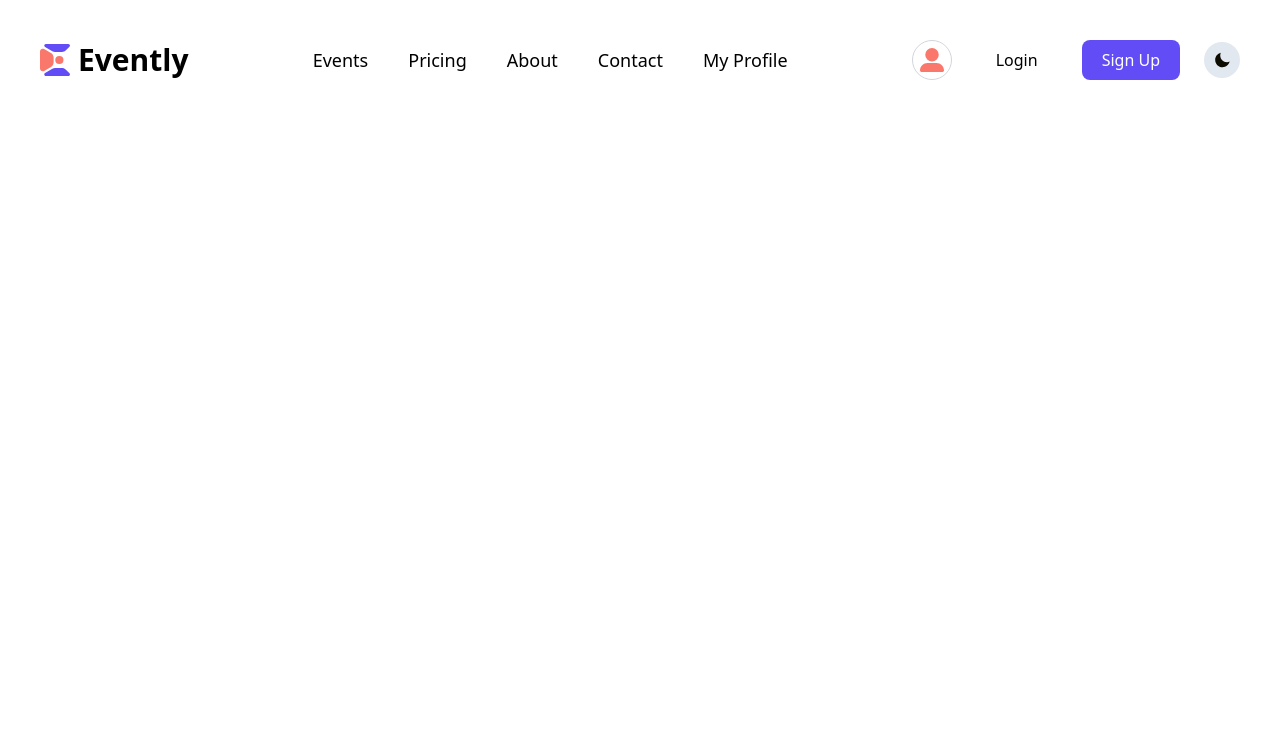
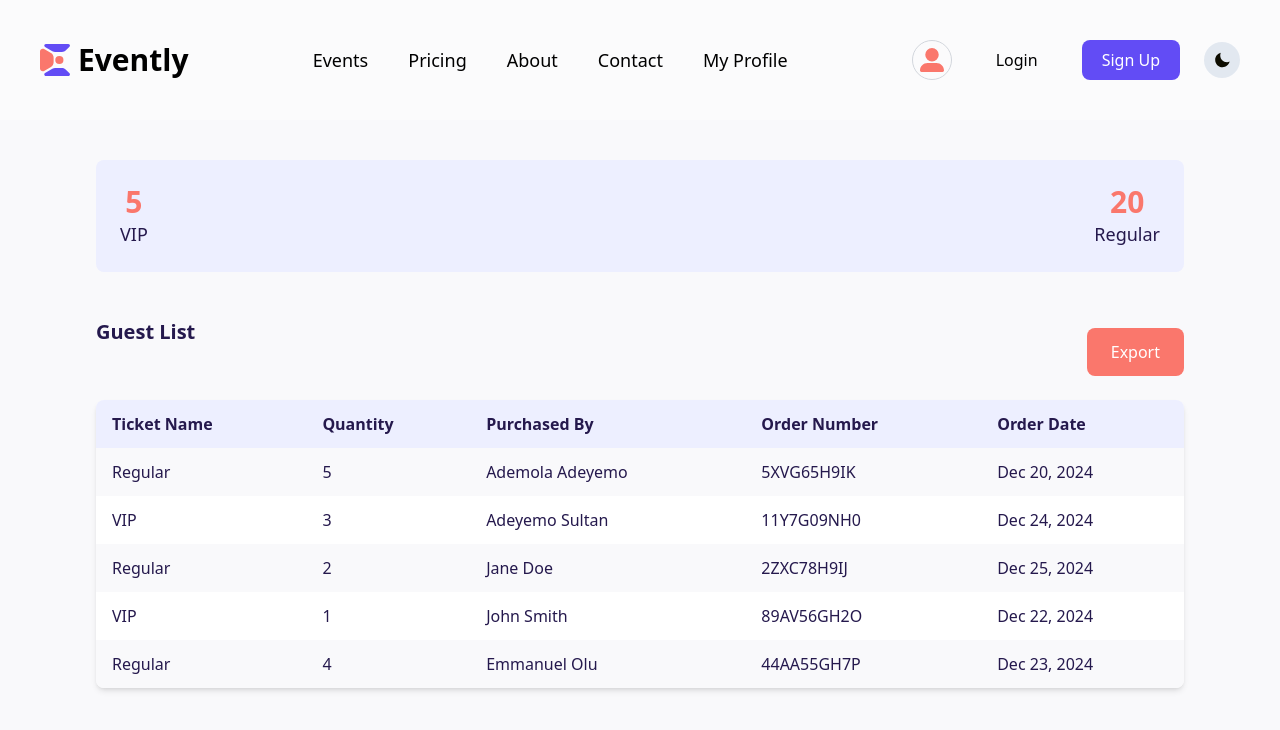
Before and after one commit to Mcdemzy/Evently-EMS, a React (Vite) app: page /guests in a window 1280 px wide. Shown: the top 730 px of the page. Built offline with nearby package versions, Linux system fonts and the light colour scheme.

Commit message:
Refactor Test component and add new Appearance component

```diff
--- a/src/App.tsx
+++ b/src/App.tsx
@@ -21,6 +21,8 @@ import TicketsPage2 from "./components/Tickets/ContactPage";
 import TicketsPage3 from "./components/Tickets/PaymentPage";
 import Profile from "./components/Profile/Profile";
 import ProfileEventDetails from "./components/Profile/EventDetails/ProfileEventDetails";
+import Guestlist from "./Guestlist";
+import Sales from "./Sales";
 
 const App = () => {
   const [isDarkMode, toggleDarkMode] = useDarkMode();
@@ -50,6 +52,8 @@ const App = () => {
           <Route path="/events/create/2" element={<Event2 />} />
           <Route path="/events/preview" element={<PreviewTicket />} />
           <Route path="/events/create/3" element={<Event3 />} />
+          <Route path="/guests" element={<Guestlist />} />
+          <Route path="/sales" element={<Sales />} />
 
           {/* Profile Events Routes */}
           <Route
--- /dev/null
+++ b/src/Guestlist.tsx
@@ -0,0 +1,130 @@
+// Dummy Data
+const guestData = [
+  {
+    ticketName: "Regular",
+    quantity: 5,
+    purchasedBy: "Ademola Adeyemo",
+    orderNumber: "5XVG65H9IK",
+    orderDate: "Dec 20, 2024",
+  },
+  {
+    ticketName: "VIP",
+    quantity: 3,
+    purchasedBy: "Adeyemo Sultan",
+    orderNumber: "11Y7G09NH0",
+    orderDate: "Dec 24, 2024",
+  },
+  {
+    ticketName: "Regular",
+    quantity: 2,
+    purchasedBy: "Jane Doe",
+    orderNumber: "2ZXC78H9IJ",
+    orderDate: "Dec 25, 2024",
+  },
+  {
+    ticketName: "VIP",
+    quantity: 1,
+    purchasedBy: "John Smith",
+    orderNumber: "89AV56GH2O",
+    orderDate: "Dec 22, 2024",
+  },
+  {
+    ticketName: "Regular",
+    quantity: 4,
+    purchasedBy: "Emmanuel Olu",
+    orderNumber: "44AA55GH7P",
+    orderDate: "Dec 23, 2024",
+  },
+];
+
+// Function to export guestlist as CSV
+const exportToCSV = () => {
+  const csvHeaders =
+    "Ticket Name,Quantity,Purchased By,Order Number,Order Date\n";
+  const csvRows = guestData
+    .map((guest) =>
+      [
+        guest.ticketName,
+        guest.quantity,
+        guest.purchasedBy,
+        guest.orderNumber,
+        guest.orderDate,
+      ].join(",")
+    )
+    .join("\n");
+
+  const csvContent = `data:text/csv;charset=utf-8,${csvHeaders}${csvRows}`;
+  const encodedUri = encodeURI(csvContent);
+  const link = document.createElement("a");
+  link.setAttribute("href", encodedUri);
+  link.setAttribute("download", "guestlist.csv");
+  document.body.appendChild(link);
+  link.click();
+  document.body.removeChild(link);
+};
+
+const Guestlist = () => {
+  return (
+    <main className="px-6 md:px-16 lg:px-24 py-10 bg-[#F9F9FB] min-h-screen pt-[160px]">
+      {/* Guest Count Section */}
+      <section className="flex justify-between items-center bg-[#EDEFFF] p-6 rounded-lg mb-8">
+        <div className="flex flex-col text-center">
+          <span className="text-3xl font-bold text-[#FA776C]">5</span>
+          <span className="text-lg text-[#25194D]">VIP</span>
+        </div>
+        <div className="flex flex-col text-center">
+          <span className="text-3xl font-bold text-[#FA776C]">20</span>
+          <span className="text-lg text-[#25194D]">Regular</span>
+        </div>
+      </section>
+
+      {/* Guestlist Table */}
+      <section>
+        <div className="flex items-center mb-6 justify-between">
+          <h2 className="text-[#25194D] text-xl font-semibold mb-4">
+            Guest List
+          </h2>
+          {/* Export Button */}
+
+          <button
+            className="bg-[#FA776C] text-white py-3 px-6 rounded-lg mt-6 block ml-auto hover:bg-[#e8645a] transition-all"
+            onClick={exportToCSV}
+          >
+            Export
+          </button>
+        </div>
+        <div className="overflow-x-auto bg-white rounded-lg shadow-md">
+          <table className="table-auto w-full border-collapse">
+            <thead>
+              <tr className="bg-[#EDEFFF] text-[#25194D] text-left">
+                <th className="px-4 py-3">Ticket Name</th>
+                <th className="px-4 py-3">Quantity</th>
+                <th className="px-4 py-3">Purchased By</th>
+                <th className="px-4 py-3">Order Number</th>
+                <th className="px-4 py-3">Order Date</th>
+              </tr>
+            </thead>
+            <tbody>
+              {guestData.map((guest, index) => (
+                <tr
+                  key={index}
+                  className={`${
+                    index % 2 === 0 ? "bg-[#F9F9FB]" : "bg-white"
+                  } text-[#25194D]`}
+                >
+                  <td className="px-4 py-3">{guest.ticketName}</td>
+                  <td className="px-4 py-3">{guest.quantity}</td>
+                  <td className="px-4 py-3">{guest.purchasedBy}</td>
+                  <td className="px-4 py-3">{guest.orderNumber}</td>
+                  <td className="px-4 py-3">{guest.orderDate}</td>
+                </tr>
+              ))}
+            </tbody>
+          </table>
+        </div>
+      </section>
+    </main>
+  );
+};
+
+export default Guestlist;
--- /dev/null
+++ b/src/Sales.tsx
@@ -0,0 +1,99 @@
+// Dummy Data
+const salesData = [
+  {
+    ticketName: "Regular",
+    ticketPrice: "₦0.00",
+    ticketsSold: 20,
+    totalRevenue: "₦0.00",
+  },
+  {
+    ticketName: "VIP",
+    ticketPrice: "₦0.00",
+    ticketsSold: 5,
+    totalRevenue: "₦0.00",
+  },
+];
+
+// Function to export sales as CSV
+const exportSalesToCSV = () => {
+  const csvHeaders = "Ticket Name,Ticket Price,Tickets Sold,Total Revenue\n";
+  const csvRows = salesData
+    .map((sale) =>
+      [
+        sale.ticketName,
+        sale.ticketPrice,
+        sale.ticketsSold,
+        sale.totalRevenue,
+      ].join(",")
+    )
+    .join("\n");
+
+  const csvContent = `data:text/csv;charset=utf-8,${csvHeaders}${csvRows}`;
+  const encodedUri = encodeURI(csvContent);
+  const link = document.createElement("a");
+  link.setAttribute("href", encodedUri);
+  link.setAttribute("download", "sales.csv");
+  document.body.appendChild(link);
+  link.click();
+  document.body.removeChild(link);
+};
+
+const Sales = () => {
+  return (
+    <main className="px-6 md:px-16 lg:px-24 py-10 bg-[#F9F9FB] min-h-screen pt-[160px]">
+      {/* Sales Overview */}
+      <section className="flex justify-between items-center bg-[#FFF5F5] p-6 rounded-lg mb-8">
+        <div className="flex flex-col text-center">
+          <span className="text-3xl font-bold text-[#FA776C]">25</span>
+          <span className="text-lg text-[#25194D]">Tickets Sold</span>
+        </div>
+        <div className="flex flex-col text-center">
+          <span className="text-3xl font-bold text-[#FA776C]">₦0.00</span>
+          <span className="text-lg text-[#25194D]">Sales Revenue</span>
+        </div>
+      </section>
+
+      {/* Sales Table */}
+      <section>
+        <h2 className="text-[#25194D] text-xl font-semibold mb-4">Sales</h2>
+        <div className="overflow-x-auto bg-white rounded-lg shadow-md">
+          <table className="table-auto w-full border-collapse">
+            <thead>
+              <tr className="bg-[#FFF5F5] text-[#25194D] text-left">
+                <th className="px-4 py-3">Ticket Name</th>
+                <th className="px-4 py-3">Ticket Price</th>
+                <th className="px-4 py-3">Total Tickets Sold</th>
+                <th className="px-4 py-3">Total Revenue</th>
+              </tr>
+            </thead>
+            <tbody>
+              {salesData.map((sale, index) => (
+                <tr
+                  key={index}
+                  className={`${
+                    index % 2 === 0 ? "bg-[#F9F9FB]" : "bg-white"
+                  } text-[#25194D]`}
+                >
+                  <td className="px-4 py-3">{sale.ticketName}</td>
+                  <td className="px-4 py-3">{sale.ticketPrice}</td>
+                  <td className="px-4 py-3">{sale.ticketsSold}</td>
+                  <td className="px-4 py-3">{sale.totalRevenue}</td>
+                </tr>
+              ))}
+            </tbody>
+          </table>
+        </div>
+
+        {/* Export Button */}
+        <button
+          onClick={exportSalesToCSV}
+          className="bg-[#FA776C] text-white py-3 px-6 rounded-lg mt-6 block ml-auto hover:bg-[#e8645a] transition-all"
+        >
+          Export
+        </button>
+      </section>
+    </main>
+  );
+};
+
+export default Sales;
```
Also changed, not shown: src/Test.tsx (+58 -81 lines).
